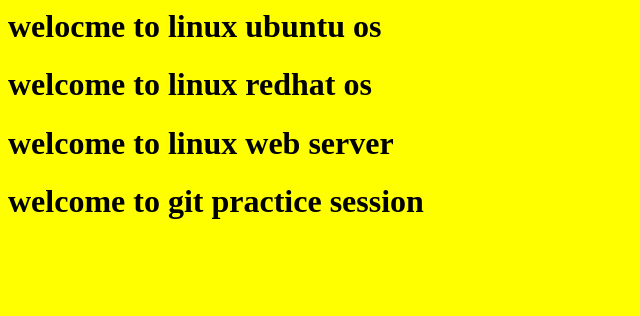
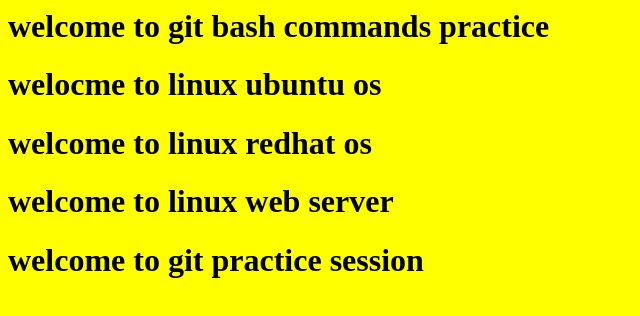
Before and after one commit to Lpurushotham/git_practice, a plain HTML site: page index.html in a window 1280 px wide. Shown: the whole page, without its empty margins (0-640 px from the left). Drawn offline with Linux system fonts and the light colour scheme.

Commit message:
updated index files by me

```diff
--- a/index.html
+++ b/index.html
@@ -1,5 +1,6 @@
 <html>
 <body bgcolor="yellow">
+  <h1>welcome to git bash commands practice</h1>
   <h1>welocme to linux ubuntu os</h1>
   <h1>welcome to linux redhat os</h1>
   <h1>welcome to linux web server</h1>
```
